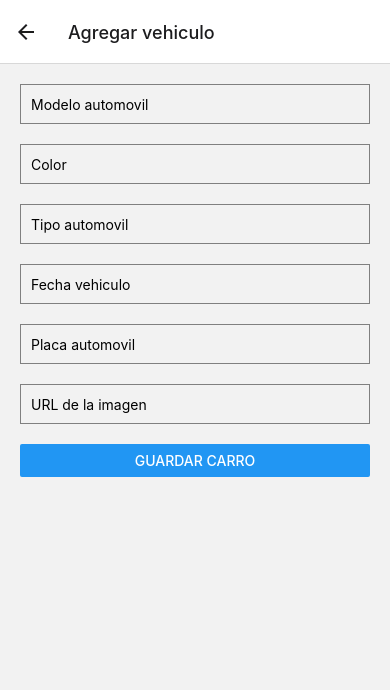
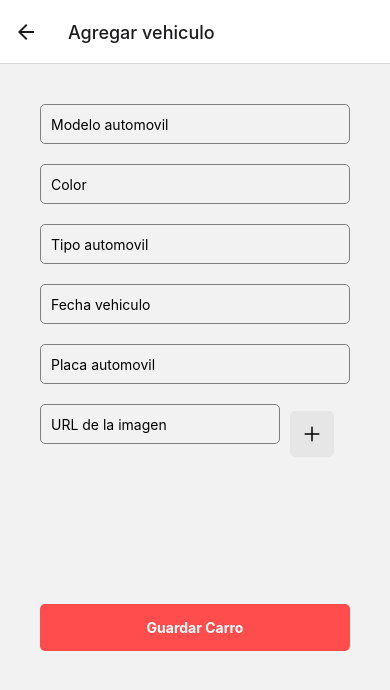
Before and after one commit to AdrianaP-MM/Proyecto-Tecnico-Cientifico-2024-MovilApp-React, a React Native app in the folder DARG-EXPO-MOVIL/: screen /AddCar in a window 390 px wide. Shown: the top 690 px of the page. Built offline with nearby package versions, Linux system fonts and the light colour scheme.

Commit message:
carros actualizado

```diff
--- /dev/null
+++ b/DARG-EXPO-MOVIL/components/CarCard.js
@@ -0,0 +1,40 @@
+// components/CarCard.js
+import React from 'react';
+import { View, Text, Image, StyleSheet } from 'react-native';
+
+const CarCard = ({ model, plate, image }) => {
+  return (
+    <View style={styles.carCard}>
+      <Image source={{ uri: image }} style={styles.carImage} />
+      <Text style={styles.carModel}>{model}</Text>
+      <Text style={styles.carPlate}>{plate}</Text>
+    </View>
+  );
+};
+
+const styles = StyleSheet.create({
+  carCard: {
+    marginBottom: 20,
+    padding: 10,
+    backgroundColor: '#ffe6e6',  // Color de fondo
+    borderRadius: 10,
+    alignItems: 'center',
+    shadowColor: '#000',
+    shadowOpacity: 0.2,
+    shadowRadius: 5,
+    shadowOffset: { width: 0, height: 2 },
+  },
+  carImage: {
+    width: 100,
+    height: 100,
+    borderRadius: 10,
+  },
+  carModel: {
+    fontWeight: 'bold',
+    marginTop: 10,
+  },
+  carPlate: {
+    color: '#555',
+  },
+});
+export default CarCard;
--- /dev/null
+++ b/DARG-EXPO-MOVIL/components/CarForm.js
@@ -0,0 +1,112 @@
+// components/CarForm.js
+import React, { useState } from 'react';
+import { View, TextInput, Button, StyleSheet, TouchableOpacity, Text, Image } from 'react-native';
+import { Ionicons } from '@expo/vector-icons';
+
+const CarForm = ({ onSubmit }) => {
+  const [model, setModel] = useState('');
+  const [color, setColor] = useState('');
+  const [type, setType] = useState('');
+  const [date, setDate] = useState('');
+  const [plate, setPlate] = useState('');
+  const [image, setImage] = useState('');
+
+  const handleSubmit = () => {
+    const carData = { model, color, type, date, plate, image };
+    onSubmit(carData);
+  };
+
+  return (
+    <View style={styles.container}>
+      <TextInput
+        style={styles.input}
+        placeholder="Modelo automovil"
+        value={model}
+        onChangeText={setModel}
+      />
+      <TextInput
+        style={styles.input}
+        placeholder="Color"
+        value={color}
+        onChangeText={setColor}
+      />
+      <TextInput
+        style={styles.input}
+        placeholder="Tipo automovil"
+        value={type}
+        onChangeText={setType}
+      />
+      <TextInput
+        style={styles.input}
+        placeholder="Fecha vehiculo"
+        value={date}
+        onChangeText={setDate}
+      />
+      <TextInput
+        style={styles.input}
+        placeholder="Placa automovil"
+        value={plate}
+        onChangeText={setPlate}
+      />
+      <View style={styles.imageInputContainer}>
+        <TextInput
+          style={styles.input}
+          placeholder="URL de la imagen"
+          value={image}
+          onChangeText={setImage}
+        />
+        <TouchableOpacity style={styles.imageButton} onPress={() => {}}>
+          <Ionicons name="add" size={24} color="black" />
+        </TouchableOpacity>
+      </View>
+      <Image source={{ uri: image }} style={styles.previewImage} />
+      <TouchableOpacity style={styles.submitButton} onPress={handleSubmit}>
+        <Text style={styles.submitButtonText}>Guardar Carro</Text>
+      </TouchableOpacity>
+    </View>
+  );
+};
+
+const styles = StyleSheet.create({
+  container: {
+    flex: 1,
+    padding: 20,
+  },
+  input: {
+    height: 40,
+    borderColor: 'gray',
+    borderWidth: 1,
+    marginBottom: 20,
+    paddingHorizontal: 10,
+    borderRadius: 5,
+  },
+  imageInputContainer: {
+    flexDirection: 'row',
+    alignItems: 'center',
+  },
+  imageButton: {
+    marginLeft: 10,
+    backgroundColor: '#e6e6e6',
+    padding: 10,
+    borderRadius: 5,
+  },
+  previewImage: {
+    width: 100,
+    height: 100,
+    borderRadius: 10,
+    marginTop: 20,
+  },
+  submitButton: {
+    backgroundColor: '#ff4d4d',
+    padding: 15,
+    borderRadius: 5,
+    alignItems: 'center',
+    marginTop: 20,
+  },
+  submitButtonText: {
+    color: 'white',
+    fontWeight: 'bold',
+  },
+});
+
+export default CarForm;
--- a/DARG-EXPO-MOVIL/screens/AddCarScreen.js
+++ b/DARG-EXPO-MOVIL/screens/AddCarScreen.js
@@ -1,58 +1,18 @@
-import React, { useState } from 'react';
-import { View, Text, TextInput, Button, StyleSheet } from 'react-native';
+// screens/AddCarScreen.js
+import React from 'react';
+import { View, StyleSheet } from 'react-native';
+import CarForm from '../components/CarForm';
 
 const AddCarScreen = ({ navigation }) => {
-  const [model, setModel] = useState('');
-  const [color, setColor] = useState('');
-  const [type, setType] = useState('');
-  const [date, setDate] = useState('');
-  const [plate, setPlate] = useState('');
-  const [image, setImage] = useState('');
-
-  const handleAddCar = () => {
+  const handleAddCar = (carData) => {
     // Lógica para agregar el carro
+    console.log(carData);
     navigation.goBack();
   };
 
   return (
     <View style={styles.container}>
-      <TextInput
-        style={styles.input}
-        placeholder="Modelo automovil"
-        value={model}
-        onChangeText={setModel}
-      />
-      <TextInput
-        style={styles.input}
-        placeholder="Color"
-        value={color}
-        onChangeText={setColor}
-      />
-      <TextInput
-        style={styles.input}
-        placeholder="Tipo automovil"
-        value={type}
-        onChangeText={setType}
-      />
-      <TextInput
-        style={styles.input}
-        placeholder="Fecha vehiculo"
-        value={date}
-        onChangeText={setDate}
-      />
-      <TextInput
-        style={styles.input}
-        placeholder="Placa automovil"
-        value={plate}
-        onChangeText={setPlate}
-      />
-      <TextInput
-        style={styles.input}
-        placeholder="URL de la imagen"
-        value={image}
-        onChangeText={setImage}
-      />
-      <Button title="Guardar Carro" onPress={handleAddCar} />
+      <CarForm onSubmit={handleAddCar} />
     </View>
   );
 };
@@ -62,13 +22,6 @@ const styles = StyleSheet.create({
     flex: 1,
     padding: 20,
   },
-  input: {
-    height: 40,
-    borderColor: 'gray',
-    borderWidth: 1,
-    marginBottom: 20,
-    paddingHorizontal: 10,
-  },
 });
 
 export default AddCarScreen;
--- a/DARG-EXPO-MOVIL/screens/MyCarsScreen.js
+++ b/DARG-EXPO-MOVIL/screens/MyCarsScreen.js
@@ -1,8 +1,11 @@
+// screens/MyCarsScreen.js
 import React from 'react';
-import { View, Text, Button, FlatList, Image, StyleSheet } from 'react-native';
+import { View, Button, FlatList, StyleSheet, TouchableOpacity, Text } from 'react-native';
+import CarCard from '../components/CarCard';
+import { Ionicons } from '@expo/vector-icons';
 
 const cars = [
-  { id: '1', model: 'Hyundai Elantra', plate: '999-999', image: 'https://example.com/car1.png' },
+  { id: '1', model: 'Hyundai Elantra', plate: '999-999', image: 'https://example.com/car1.png'},
   { id: '2', model: 'Hyundai Elantra', plate: '999-999', image: 'https://example.com/car2.png' },
   { id: '3', model: 'Hyundai Elantra', plate: '999-999', image: 'https://example.com/car3.png' },
 ];
@@ -10,17 +13,18 @@ const cars = [
 const MyCarsScreen = ({ navigation }) => {
   return (
     <View style={styles.container}>
-      <Button title="Agregar carros" onPress={() => navigation.navigate('AddCar')} />
+      <TouchableOpacity style={styles.addButton} onPress={() => navigation.navigate('AddCar')}>
+        <Ionicons name="add-circle-outline" size={24} color="white" />
+        <Text style={styles.addButtonText}>Agregar carros</Text>
+      </TouchableOpacity>
       <FlatList
         data={cars}
         keyExtractor={(item) => item.id}
         renderItem={({ item }) => (
-          <View style={styles.carCard}>
-            <Image source={{ uri: item.image }} style={styles.carImage} />
-            <Text>{item.model}</Text>
-            <Text>{item.plate}</Text>
-          </View>
+          <CarCard model={item.model} plate={item.plate} image={item.image} />
         )}
+        numColumns={2}
+        columnWrapperStyle={styles.row}
       />
     </View>
   );
@@ -31,16 +35,20 @@ const styles = StyleSheet.create({
     flex: 1,
     padding: 20,
   },
-  carCard: {
+  addButton: {
+    flexDirection: 'row',
+    alignItems: 'center',
+    backgroundColor: '#ff4d4d',
+    padding: 10,
+    borderRadius: 5,
     marginBottom: 20,
-    padding: 10,
-    backgroundColor: '#f9f9f9',
-    borderRadius: 10,
   },
-  carImage: {
-    width: '100%',
-    height: 150,
-    borderRadius: 10,
+  addButtonText: {
+    color: 'white',
+    marginLeft: 10,
+  },
+  row: {
+    justifyContent: 'space-between',
   },
 });
 
```
Also changed, not shown: 1 other file (tests, documents, lock files or other folders).
